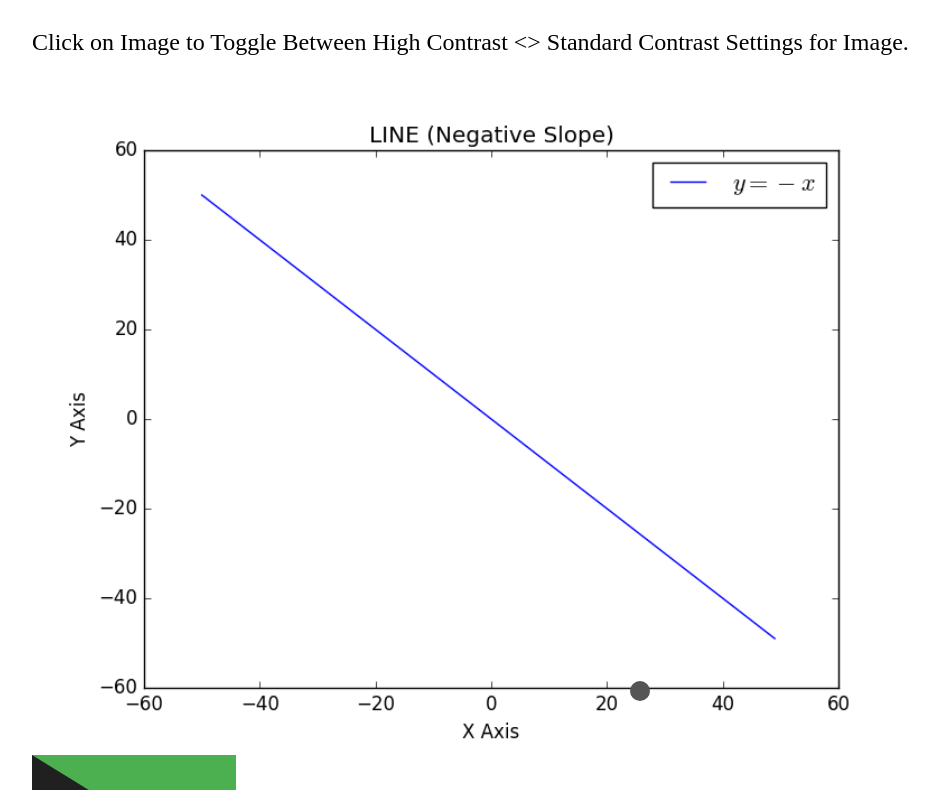
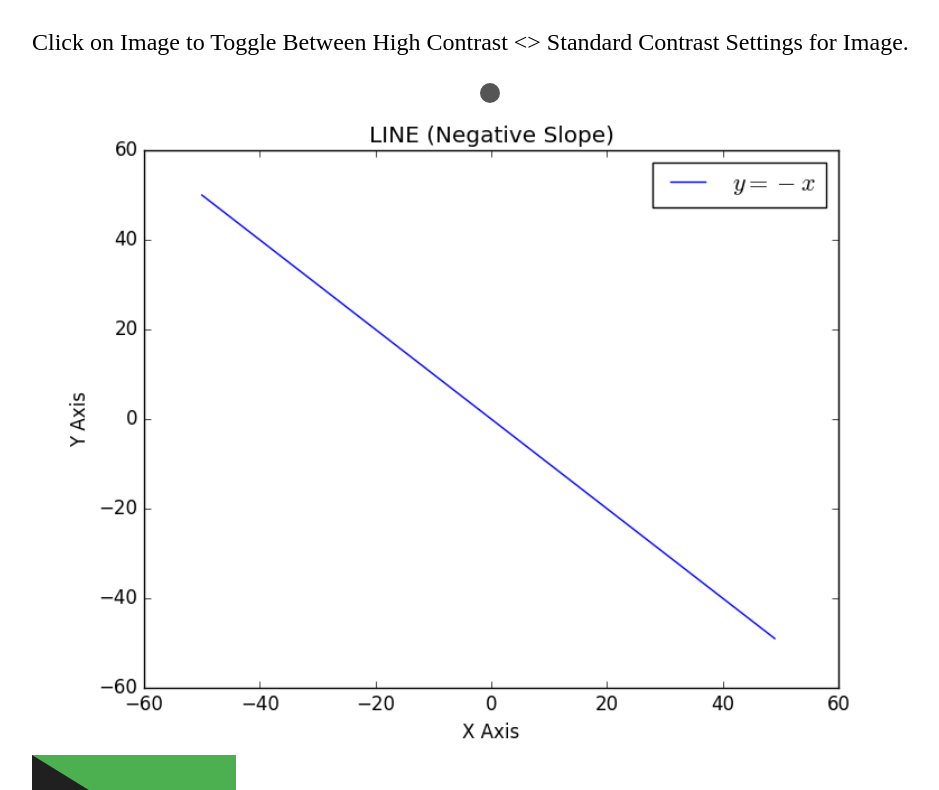
Before and after one commit to rbobkoskie3/rbobkoskie3.github.io, a Jekyll site: the page built from fixes/index.html, in a window 1280 px wide. Shown: the part 336-1126 px from the top of the page, without its empty margins (160-1099 px from the left). Built offline with Jekyll 4.4.1, drawn with Linux system fonts in a browser that asks for light colours.

Commit message:
Add files via upload

```diff
--- a/fixes/index.html
+++ b/fixes/index.html
@@ -86,7 +86,7 @@
                 -webkit-animation-name: example;        /* Safari 4.0 - 8.0 */
                 -webkit-animation-duration: 5s;         /* Safari 4.0 - 8.0 */
                 -webkit-animation-iteration-count: 1;   /* Safari 4.0 - 8.0 */
-                -webkit-animation-direction: reverse;   /* Safari 4.0 - 8.0 */
+                -webkit-animation-direction: normal;   /* Safari 4.0 - 8.0 */
                 animation-name: example;
                 animation-duration: 5s;
                 animation-iteration-count: 1;
@@ -217,7 +217,8 @@
         </script>
 
         <audio id="audio" src="https://rbobkoskie3.github.io/sounds/line_neg.mp4"></audio>
-        <div class="tracePlot"></div>
+        <!-- div class="tracePlot"></div -->
+        <div id ="myAnimation"></div>
         </div>
 
         <script>
```
